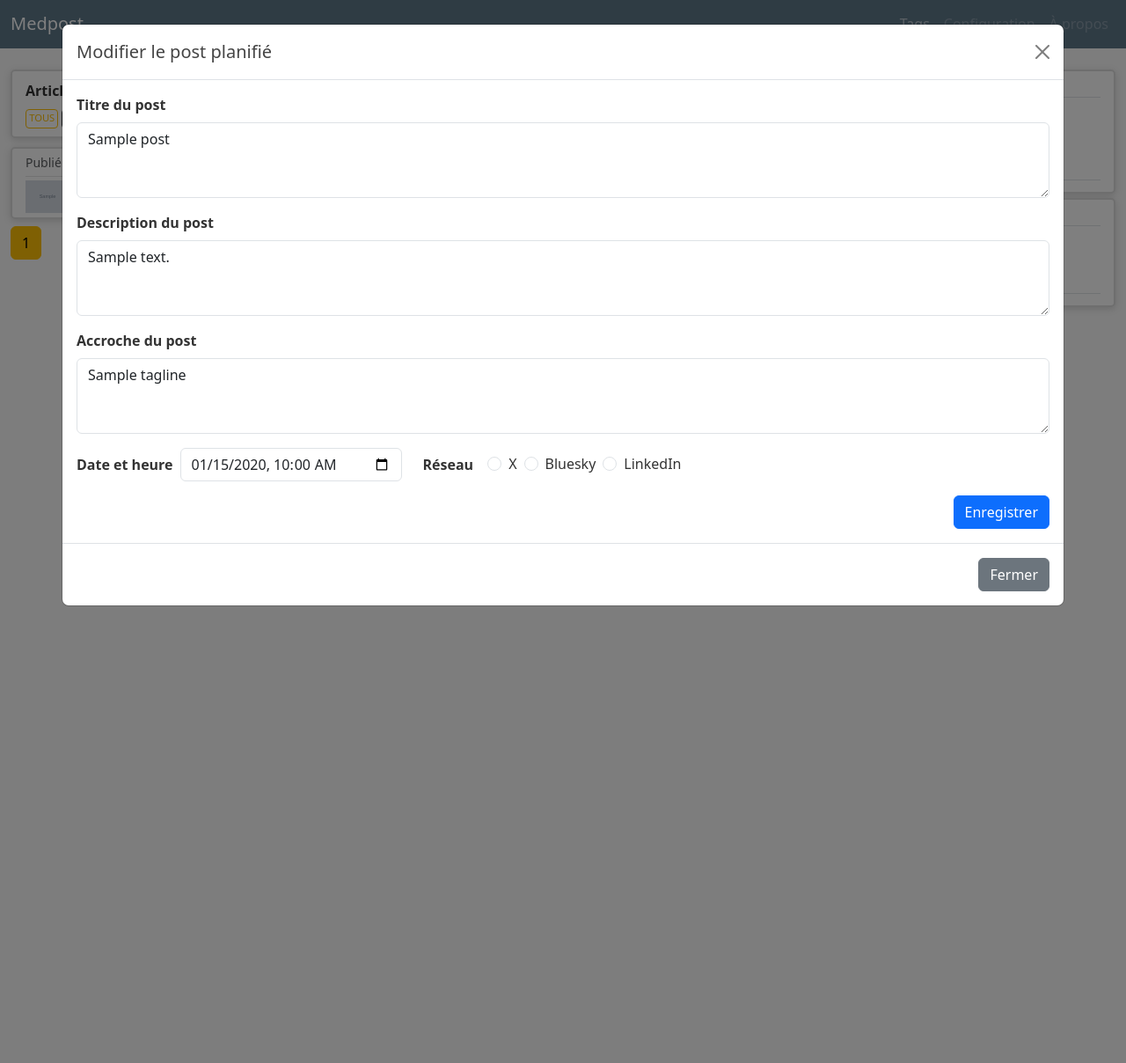
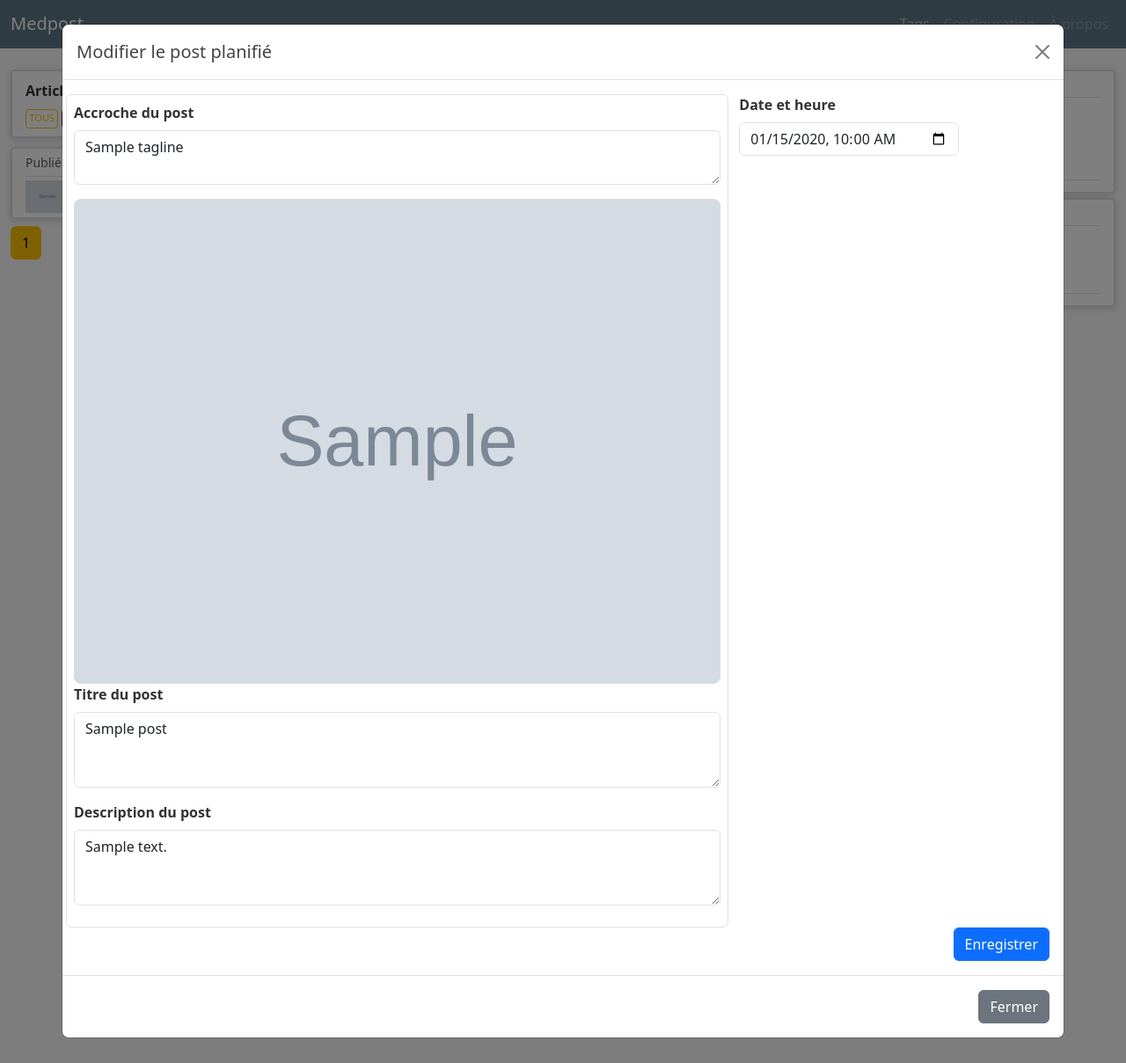
Before and after one commit to stephane-long/medpost, a Flask app: template medpost-app/templates/index.html in a window 1280 px wide, after a click on "Éditer". Shown: the part 1-1209 px from the top of the page at 88% size. Run offline with Flask 3, Linux system fonts and the light colour scheme; the template is opened without the code that fills it: most values are stand-ins (such as "Sample title", 1, 10 or a date in 2020).

Commit message:
MAJ formulaires edition des posts + minor updates

```diff
--- a/fetch_post/main.py
+++ b/fetch_post/main.py
@@ -157,7 +157,7 @@ def post_to_bluesky(post, client_bluesky, tag):
             return
         logging.info("Upload de l'image Bluesky OK %s", post['title'])
     except requests.exceptions.HTTPError as err:
-        logging.error("Erreur HTTP  lors de la lecture de image_url : %s", err)
+        logging.error("Erreur HTTP lors de la lecture de image_url : %s", err)
         return
     # upload image to Bluesky
     img_data=response.content
--- a/medpost-app/static/js/modal-handler.js
+++ b/medpost-app/static/js/modal-handler.js
@@ -44,7 +44,6 @@ document.addEventListener('DOMContentLoaded', () => {
                 }
             });
         };
-
 
         const regenerateForms = () => {
             const existingFormData = saveFormData(container);
--- a/medpost-app/templates/index.html
+++ b/medpost-app/templates/index.html
@@ -49,7 +49,7 @@
                                                     </div>
                                                 </form>
                                             </div>
-                                            <!-- Contenur formulaire dynamique posts-->
+                                            <!-- Conteneur formulaire dynamique posts-->
                                             <div id="postFormContainer" style="display: none;"></div>
                                             <div id="postFormButtons" class="modal-footer" style="display: none;">
                                                 <button type="button" class="btn btn-primary" id="postProgrammerBtn">Programmer</button>
@@ -164,21 +164,32 @@
                                         <div class="modal-body">
                                             <form action="{{ url_for('edit_post', selectedfeed=selectedfeed, newspaper=newspaper) }}" method='post'>
                                                 <input type="hidden" name="post_id" value="{{ post.id }}">
-                                                <div class="mb-3">
-                                                    <label for="title_post{{ post.id }}" class="form-label fw-bold">Titre du post</label>
-                                                    <textarea class="form-control" id="title_post{{ post.id }}" name="post_title" aria-describedby="titleHelp{{ post.id }}" rows="3" required>{{ post.title }}</textarea>
+                                                <input type="hidden" name="post_network" value="{{ post.name }}">
+                                                {% if post.name == 'X' %}
+                                                <!-- Edition post X -->
+                                                <div class="row">
+                                                    <div class="col-8 border rounded p-2">
+                                                        <label for="title_post{{ post.id }}" class="form-label fw-bold">Titre du post</label>
+                                                        <textarea class="form-control" id="title_post{{ post.id }}" name="post_title" aria-describedby="titleHelp{{ post.id }}" rows="3" required>{{ post.title }}</textarea>
+                                                        <div class="position-relative">
+                                                            <img src="{{ post.image_url }}" class="w-100 mt-3 d-block rounded-3" alt=""/>
+                                                            <div class="legend position-absolute start-50 translate-middle-x rounded bg-dark bg-opacity-75 text-white py-1 px-2 text-truncate">
+                                                                {{ post.title }}
+                                                            </div>
+                                                            <a href="{{ post.link }}" class="card-link" target="_blank">De lequotidiendumedecin.fr</a>
+                                                        </div>
+                                                    </div>
+                                                    <div class="col-4">
+                                                        <label for="date_post{{ post.id }}" class="form-label fw-bold">Date et heure</label>
+                                                        <input type="datetime-local" class="form-control" id="date_post{{ post.id }}" name="post_datetime" value="{{ post.date_pub }}" min="{{ current_datetime() }}" style="width: 250px;" required>
+                                                    </div>
                                                 </div>
-                                                <div class="mb-3">
-                                                    <label for="description_post{{ post.id }}" class="form-label fw-bold">Description du post</label>
-                                                    <textarea class="form-control" id="description_post{{ post.id }}" name="post_description" aria-describedby="descriptionHelp{{ post.id }}" rows="3" required>{{ post.description }}</textarea>
-                                                </div>
-                                                <div class="mb-3">
-                                                    <label for="tagline_post{{ post.id }}" class="form-label fw-bold">Accroche du post</label>
-                                                    <textarea class="form-control" id="tagline_post{{ post.id }}" name="post_tagline" aria-describedby="taglineHelp{{ post.id }}" rows="3" required>{{ post.tagline }}</textarea>
-                                                </div>
+                                                <!--
                                                 <div class="mb-3 d-flex align-items-center flex-wrap">
+
                                                     <label for="date_post{{ post.id }}" class="form-label me-2 mb-0 fw-bold">Date et heure</label>
                                                     <input type="datetime-local" class="form-control me-3 w-auto" id="date_post{{ post.id }}" name="post_datetime" value="{{ post.date_pub }}" min="{{ current_datetime() }}" required>
+
                                                     <label class="form-label me-3 ms-2 mb-0 fw-bold">Réseau</label>
                                                     <div class="form-check form-check-inline me-2">
                                                         <input class="form-check-input" type="radio" id="x_checkbox{{ post.id }}" name="post_network" value="X" {% if post.name == 'X' %}checked{% endif %}>
@@ -193,6 +204,30 @@
                                                         <label class="form-check-label" for="linkedin_checkbox{{ post.id }}">LinkedIn</label>
                                                     </div>
                                                 </div>
+                                                -->
+                                                {% else %}
+                                                <!-- Edition post Bluesky -->
+                                                <div class="row">
+                                                    <div class="col-8 border rounded p-2">
+                                                        <label for="tagline_post{{ post.id }}" class="form-label fw-bold">Accroche du post</label>
+                                                        <textarea class="form-control" id="tagline_post{{ post.id }}" name="post_tagline" aria-describedby="taglineHelp{{ post.id }}" rows="2" required>{{ post.tagline }}</textarea>
+                                                        <img src="{{ post.image_url }}" class="w-100 mt-3 rounded-3">
+                                                        <div class="mb-3">
+                                                            <label for="title_post{{ post.id }}" class="form-label fw-bold">Titre du post</label>
+                                                            <textarea class="form-control" id="title_post{{ post.id }}" name="post_title" aria-describedby="titleHelp{{ post.id }}" rows="3" required>{{ post.title }}</textarea>
+                                                        </div>
+                                                        <div class="mb-3">
+                                                            <label for="description_post{{ post.id }}" class="form-label fw-bold">Description du post</label>
+                                                            <textarea class="form-control" id="description_post{{ post.id }}" name="post_description" aria-describedby="descriptionHelp{{ post.id }}" rows="3" required>{{ post.description }}</textarea>
+                                                        </div>
+                                                    </div>
+                                                    <div class="col-4">
+                                                        <label for="date_post{{ post.id }}" class="form-label fw-bold">Date et heure</label>
+                                                        <input type="datetime-local" class="form-control" id="date_post{{ post.id }}" name="post_datetime" value="{{ post.date_pub }}" min="{{ current_datetime() }}" style="width: 250px;" required>
+                                                    </div>
+                                                </div>
+
+                                                {% endif %}
                                                 <div class="d-flex justify-content-end">
                                                     <button type="submit" class="btn btn-primary btn-right">Enregistrer</button>
                                                 </div>
```
